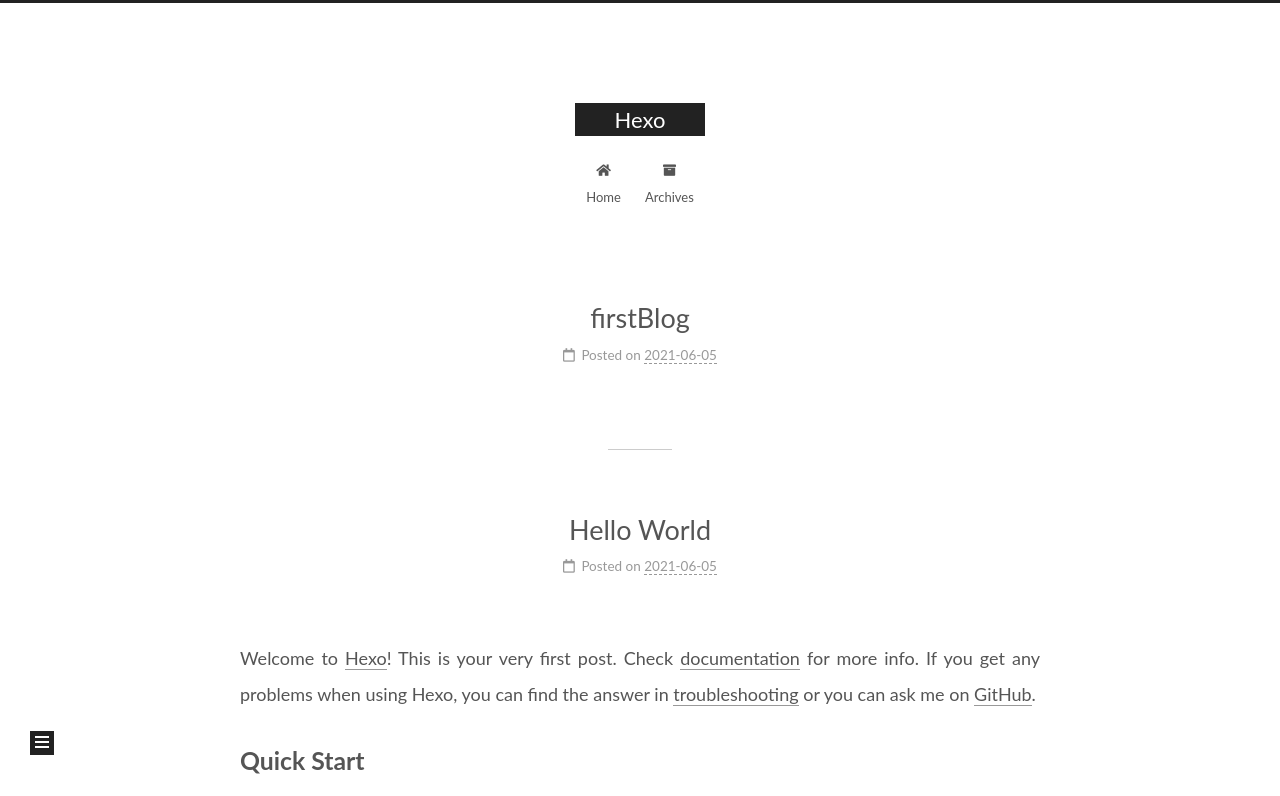
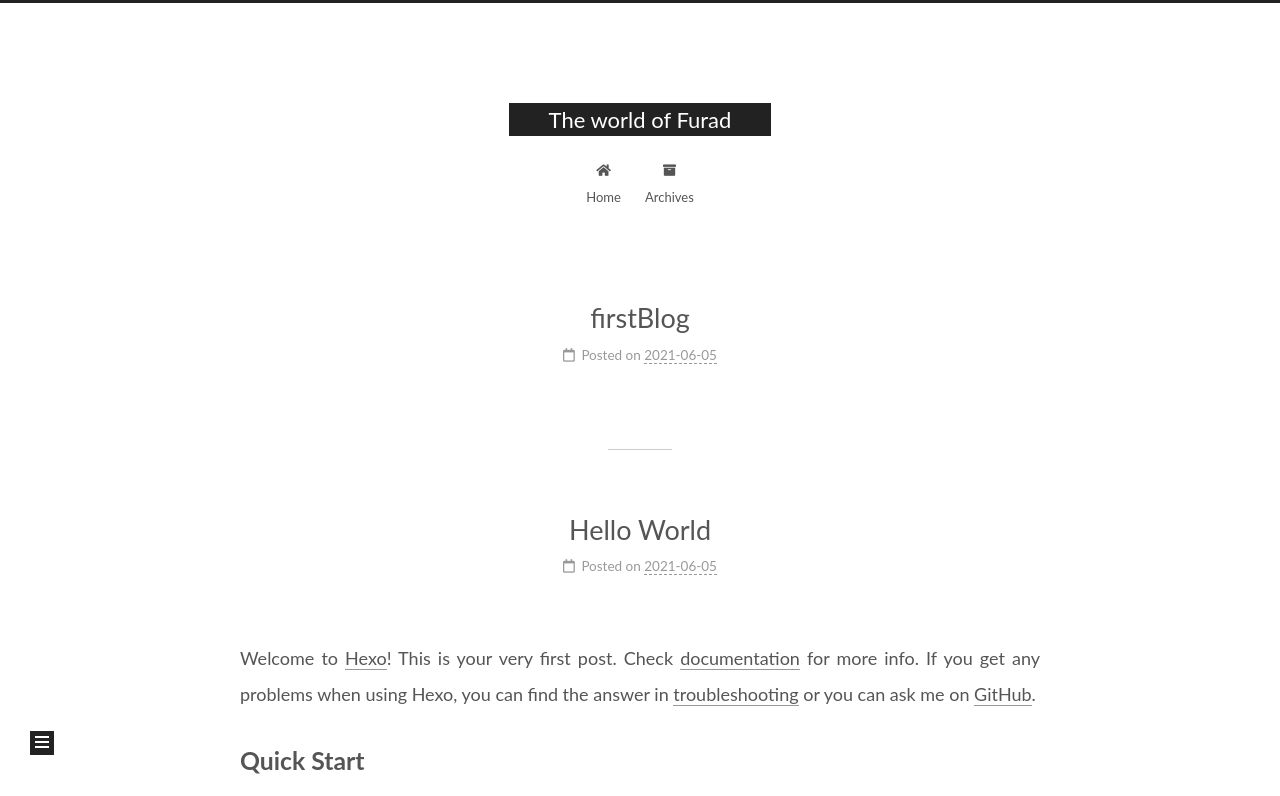
Before and after one commit to FuradWho/Furad.github.io, a plain HTML site: page index.html in a window 1280 px wide. Shown: the top 796 px of the page. Drawn offline with Linux system fonts and the light colour scheme.

Commit message:
Site updated: 2021-08-04 19:24:47

```diff
--- a/index.html
+++ b/index.html
@@ -21,9 +21,9 @@
   </script>
 
   <meta property="og:type" content="website">
-<meta property="og:title" content="Hexo">
+<meta property="og:title" content="The world of Furad">
 <meta property="og:url" content="https://furadwho.github.io/Furad.github.io/index.html">
-<meta property="og:site_name" content="Hexo">
+<meta property="og:site_name" content="The world of Furad">
 <meta property="og:locale" content="en_US">
 <meta property="article:author" content="John Doe">
 <meta name="twitter:card" content="summary">
@@ -41,7 +41,7 @@
   };
 </script>
 
-  <title>Hexo</title>
+  <title>The world of Furad</title>
 
 
 
@@ -92,7 +92,7 @@
 
     <a href="/Furad.github.io/" class="brand" rel="start">
       <span class="logo-line-before"><i></i></span>
-      <h1 class="site-title">Hexo</h1>
+      <h1 class="site-title">The world of Furad</h1>
       <span class="logo-line-after"><i></i></span>
     </a>
   </div>
@@ -154,7 +154,7 @@
     </span>
 
     <span hidden itemprop="publisher" itemscope itemtype="http://schema.org/Organization">
-      <meta itemprop="name" content="Hexo">
+      <meta itemprop="name" content="The world of Furad">
     </span>
       <header class="post-header">
         <h2 class="post-title" itemprop="name headline">
@@ -211,7 +211,7 @@
     </span>
 
     <span hidden itemprop="publisher" itemscope itemtype="http://schema.org/Organization">
-      <meta itemprop="name" content="Hexo">
+      <meta itemprop="name" content="The world of Furad">
     </span>
       <header class="post-header">
         <h2 class="post-title" itemprop="name headline">
```
Also changed, not shown: 2021/06/05/firstBlog/index.html (+4 -4 lines), 2021/06/05/hello-world/index.html (+4 -4 lines), archives/2021/06/index.html (+4 -4 lines), archives/2021/index.html (+4 -4 lines), archives/index.html (+4 -4 lines).
